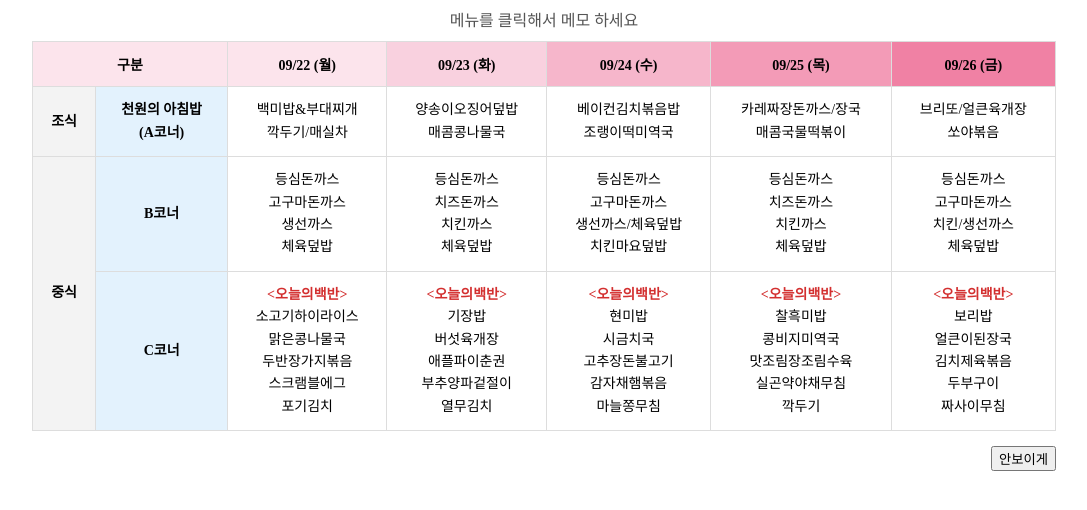
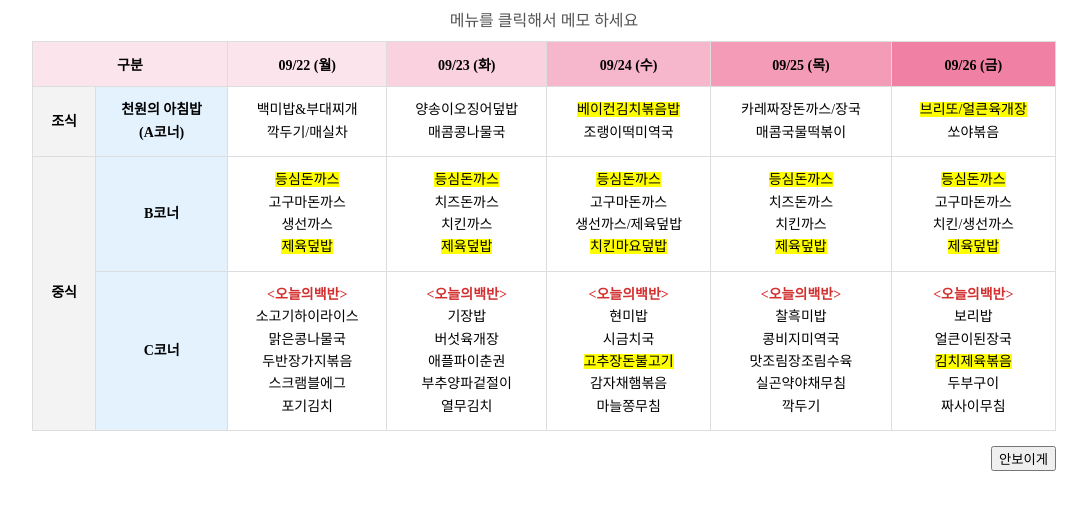
Before and after one commit to jisu-d/2025_webprogramming_homework, a plain HTML site: page 중간 과제/index.html in a window 1280 px wide. Shown: the part 114-624 px from the top of the page, without its empty margins (96-1183 px from the left). Drawn offline with Linux system fonts and the light colour scheme.

Commit message:
태그에 selected-menu 클래스 추가

```diff
--- a/중간 과제/index.html
+++ b/중간 과제/index.html
@@ -38,14 +38,14 @@
                     <span>매콤콩나물국</span>
                 </td>
                 <td data-col-id="wed">
-                    <span>베이컨김치볶음밥</span><br>
+                    <span class="selected-menu">베이컨김치볶음밥</span><br>
                     <span>조랭이떡미역국</span>
                 </td>
                 <td data-col-id="thu">
                     <span>카레짜장돈까스/장국</span><br>
                     <span>매콤국물떡볶이</span></td>
                 <td data-col-id="fri">
-                    <span>브리또/얼큰육개장</span><br>
+                    <span class="selected-menu">브리또/얼큰육개장</span><br>
                     <span>쏘야볶음</span>
                 </td>
             </tr>
@@ -53,34 +53,34 @@
                 <td rowspan="2" class="meal-type">중식</td>
                 <td class="course-type">B코너</td>
                 <td data-col-id="mon">
-                    <span>등심돈까스</span><br>
+                    <span class="selected-menu">등심돈까스</span><br>
                     <span>고구마돈까스</span><br>
                     <span>생선까스</span><br>
-                    <span>체육덮밥</span>
+                    <span class="selected-menu">제육덮밥</span>
                 </td>
                 <td data-col-id="tue">
-                    <span>등심돈까스</span><br>
+                    <span class="selected-menu">등심돈까스</span><br>
                     <span>치즈돈까스</span><br>
                     <span>치킨까스</span><br>
-                    <span>체육덮밥</span>
+                    <span class="selected-menu">제육덮밥</span>
                 </td>
                 <td data-col-id="wed">
-                    <span>등심돈까스</span><br>
+                    <span class="selected-menu">등심돈까스</span><br>
                     <span>고구마돈까스</span><br>
-                    <span>생선까스/체육덮밥</span><br>
-                    <span>치킨마요덮밥</span>
+                    <span>생선까스/제육덮밥</span><br>
+                    <span class="selected-menu">치킨마요덮밥</span>
                 </td>
                 <td data-col-id="thu">
-                    <span>등심돈까스</span><br>
+                    <span class="selected-menu">등심돈까스</span><br>
                     <span>치즈돈까스</span><br>
                     <span>치킨까스</span><br>
-                    <span>체육덮밥</span>
+                    <span class="selected-menu">제육덮밥</span>
                 </td>
                 <td data-col-id="fri">
-                    <span>등심돈까스</span><br>
+                    <span class="selected-menu">등심돈까스</span><br>
                     <span>고구마돈까스</span><br>
                     <span>치킨/생선까스</span><br>
-                    <span>체육덮밥</span>
+                    <span class="selected-menu">제육덮밥</span>
                 </td>
             </tr>
             <tr>
@@ -105,7 +105,7 @@
                     <span class="today-BaekBan">&lt;오늘의백반&gt;</span><br>
                     <span>현미밥</span><br>
                     <span>시금치국</span><br>
-                    <span>고추장돈불고기</span><br>
+                    <span class="selected-menu">고추장돈불고기</span><br>
                     <span>감자채햄볶음</span><br>
                     <span>마늘쫑무침</span></td>
                 <td data-col-id="thu">
@@ -119,7 +119,7 @@
                     <span class="today-BaekBan">&lt;오늘의백반&gt;</span><br>
                     <span>보리밥</span><br>
                     <span>얼큰이된장국</span><br>
-                    <span>김치제육볶음</span><br>
+                    <span class="selected-menu">김치제육볶음</span><br>
                     <span>두부구이</span><br>
                     <span>짜사이무침</span></td>
             </tr>
```
